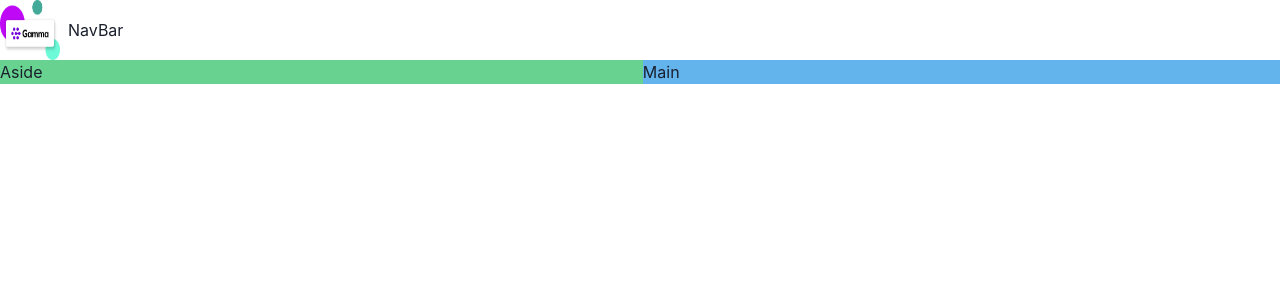
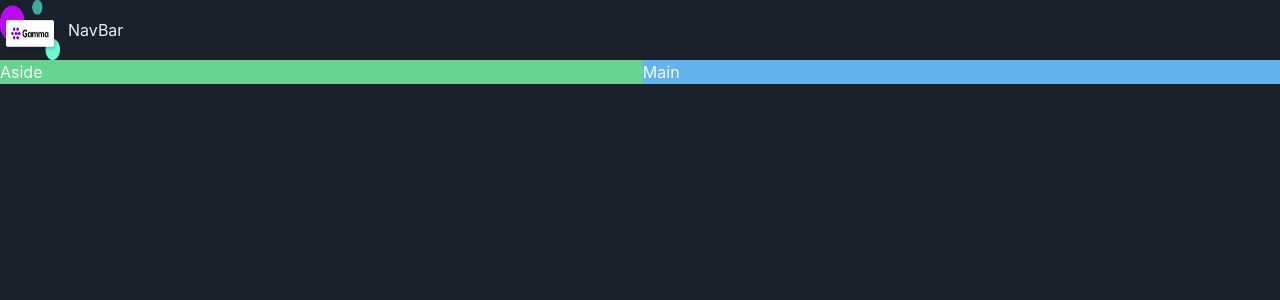
Before and after one commit to sikandar-saleem/game-hub, a React (Vite) app: page / in a window 1280 px wide. Shown: the top 300 px of the page. Built offline with nearby package versions, Linux system fonts and the light colour scheme.

Commit message:
Add: Dark Mode

```diff
--- a/src/main.tsx
+++ b/src/main.tsx
@@ -1,13 +1,16 @@
 import React from "react";
 import ReactDOM from "react-dom/client";
 
-import { ChakraProvider } from "@chakra-ui/react";
+import { ChakraProvider, ColorModeScript } from "@chakra-ui/react";
 
 import App from "./App.tsx";
 
+import theme from "./theme.ts";
+
 ReactDOM.createRoot(document.getElementById("root")!).render(
   <React.StrictMode>
-    <ChakraProvider>
+    <ChakraProvider theme={theme}>
+      <ColorModeScript initialColorMode={theme.config.initialColorMode } />
       <App />
     </ChakraProvider>
   </React.StrictMode>
--- /dev/null
+++ b/src/theme.ts
@@ -0,0 +1,9 @@
+ import { extendTheme, ThemeConfig } from "@chakra-ui/react";
+
+ const config: ThemeConfig = {
+  initialColorMode: 'dark'
+ }
+
+ const theme = extendTheme({ config })
+
+ export default theme;
```
